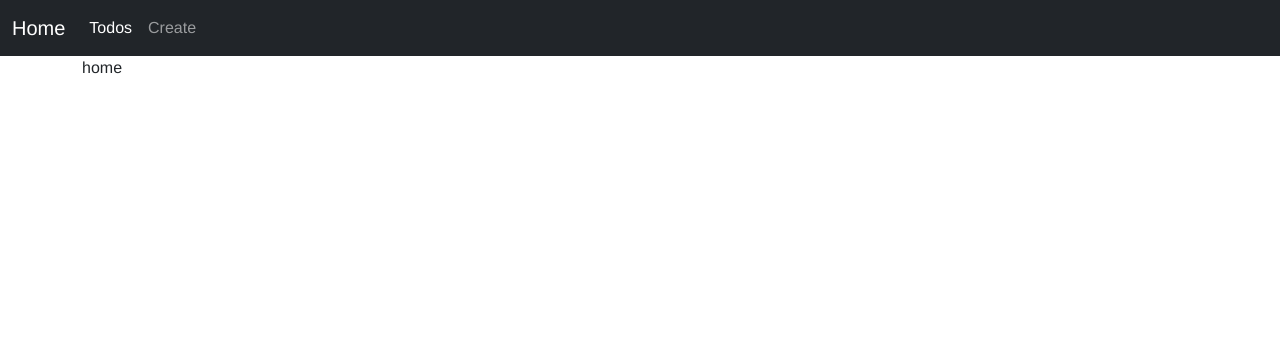
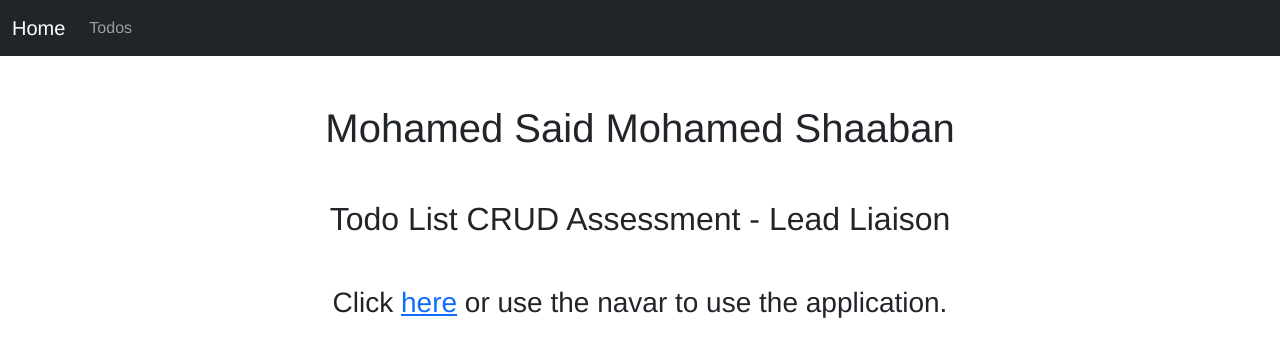
Before and after one commit to MohamedSaidCS/lead-liaison-assessment-frontend, a Vue app: page / in a window 1280 px wide. Shown: the top 356 px of the page. Built offline with nearby package versions, Linux system fonts and the light colour scheme.

Commit message:
HomeComponent implementation and loading and not found indicators added to all components

```diff
--- a/src/components/EditTodoComponent.vue
+++ b/src/components/EditTodoComponent.vue
@@ -1,5 +1,7 @@
 <template>
   <div class="text-center mt-5" v-if="loading">Loading...</div>
+  <template v-else>
+    <div class="text-center mt-5" v-if="notFound">Todo not found.</div>
     <template v-else>
       <div class="mt-5 d-flex justify-content-between align-items-center">
         <h1>Edit Todo #{{id}}</h1>
@@ -22,6 +24,7 @@
       </div>
     </template>
   </template>
+</template>
 
 <script setup>
 import {useRoute} from "vue-router";
@@ -34,11 +37,17 @@ const todo = ref({});
 const loading = ref(false);
 const success = ref('');
 const error = ref('');
+const notFound = ref(false);
 
 const fetchTodo = async (id) => {
   loading.value = true
+  try {
     const response = await axios.get(`http://127.0.0.1:8000/api/todos/${id}`);
     todo.value = await response.data;
+  } catch (e) {
+    if(e.response.status === 404)
+      notFound.value = true;
+  }
   loading.value = false;
 }
 
--- a/src/components/HomeComponent.vue
+++ b/src/components/HomeComponent.vue
@@ -1,5 +1,9 @@
 <template>
-  home
+  <div class="mt-5 text-center">
+    <h1 class="mb-5">Mohamed Said Mohamed Shaaban</h1>
+    <h2 class="mb-5">Todo List CRUD Assessment - Lead Liaison</h2>
+    <h3>Click <router-link to="/todos">here</router-link> or use the navar to use the application.</h3>
+  </div>
 </template>
 
 <script>
--- a/src/components/NavbarComponent.vue
+++ b/src/components/NavbarComponent.vue
@@ -8,10 +8,7 @@
       <div class="collapse navbar-collapse" id="navbarColor01">
         <ul class="navbar-nav me-auto mb-2 mb-lg-0">
           <li class="nav-item">
-            <router-link to="/todos" class="nav-link active" aria-current="page">Todos</router-link>
-          </li>
-          <li class="nav-item">
-            <router-link to="/todos/create" class="nav-link">Create</router-link>
+            <router-link to="/todos" class="nav-link" aria-current="page">Todos</router-link>
           </li>
         </ul>
       </div>
--- a/src/components/TodoComponent.vue
+++ b/src/components/TodoComponent.vue
@@ -1,5 +1,7 @@
 <template>
   <div class="text-center mt-5" v-if="loading">Loading...</div>
+  <template v-else>
+    <div class="text-center mt-5" v-if="notFound">Todo not found.</div>
     <template v-else>
       <div class="mt-5 d-flex justify-content-between align-items-center">
         <h1>Todo #{{id}}</h1>
@@ -15,9 +17,10 @@
           <router-link :to="`/todos/${todo.id}/edit`" class="btn btn-primary">Edit</router-link>
         </div>
         <div class="card-footer text-muted">
-        {{todo.created_at}}
+          {{todo.completed ? 'Finished' : 'Unfinished'}}
         </div>
       </div>
+    </template>
   </template>
 </template>
 
@@ -30,11 +33,17 @@ const route = useRoute();
 const id = ref(route.params.id);
 const todo = ref({});
 const loading = ref(false);
+const notFound = ref(false);
 
 const fetchTodo = async (id) => {
   loading.value = true
+  try {
     const response = await axios.get(`http://127.0.0.1:8000/api/todos/${id}`);
     todo.value = await response.data;
+  } catch (e) {
+    if(e.response.status === 404)
+      notFound.value = true;
+  }
   loading.value = false;
 }
 
--- a/src/components/TodosComponent.vue
+++ b/src/components/TodosComponent.vue
@@ -1,9 +1,11 @@
 <template>
+  <div class="text-center mt-5" v-if="loading">Loading...</div>
+  <template v-else>
     <div class="mt-5 d-flex justify-content-between align-items-center">
       <h1>All Todos</h1>
       <router-link to="/todos/create" class="btn btn-primary">Create</router-link>
     </div>
-  <table class="table text-center border">
+    <table class="table text-center border" v-if="todos.length > 0">
       <thead>
       <tr>
         <th scope="col">#</th>
@@ -26,6 +28,8 @@
       </tr>
       </tbody>
     </table>
+    <div class="text-center mt-5" v-else>No Todos found.</div>
+  </template>
 </template>
 
 <script setup>
@@ -33,10 +37,13 @@ import {ref} from "vue";
 import axios from 'axios';
 
 const todos = ref([]);
+const loading = ref(false);
 
 const fetchTodos = async () => {
+  loading.value = true;
   const response = await axios.get('http://127.0.0.1:8000/api/todos');
   todos.value = await response.data;
+  loading.value = false;
 }
 
 const finishTodo = async (id) => {
```
Lines whose indentation alone changed are shown as unchanged.
